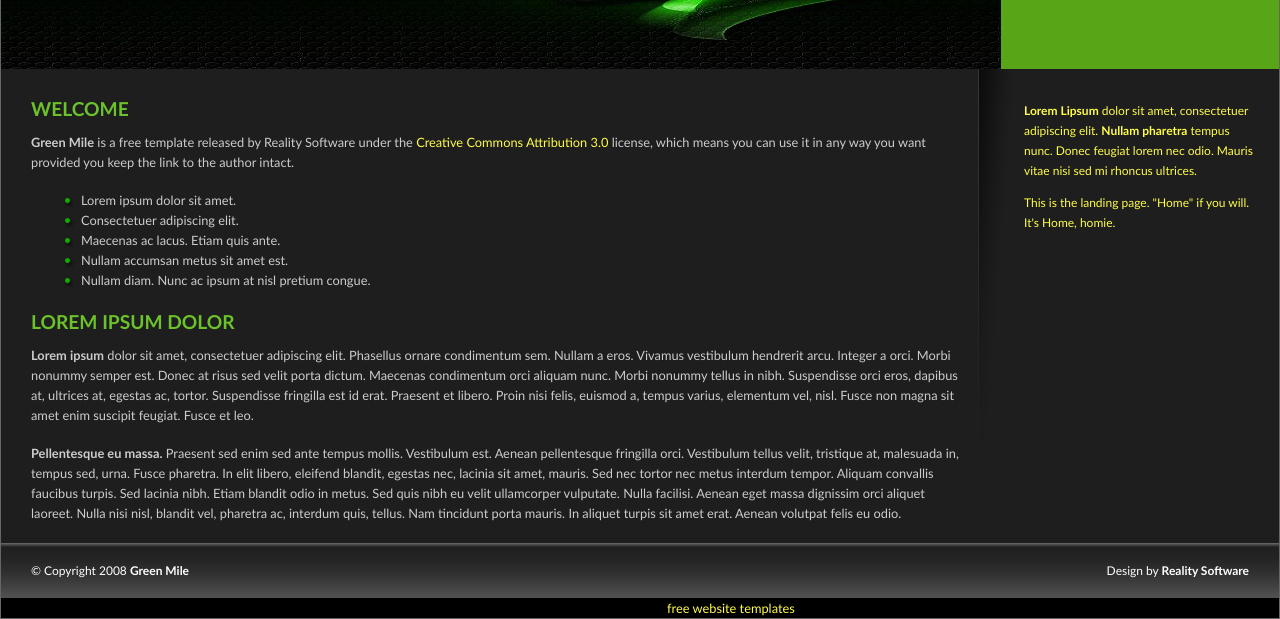
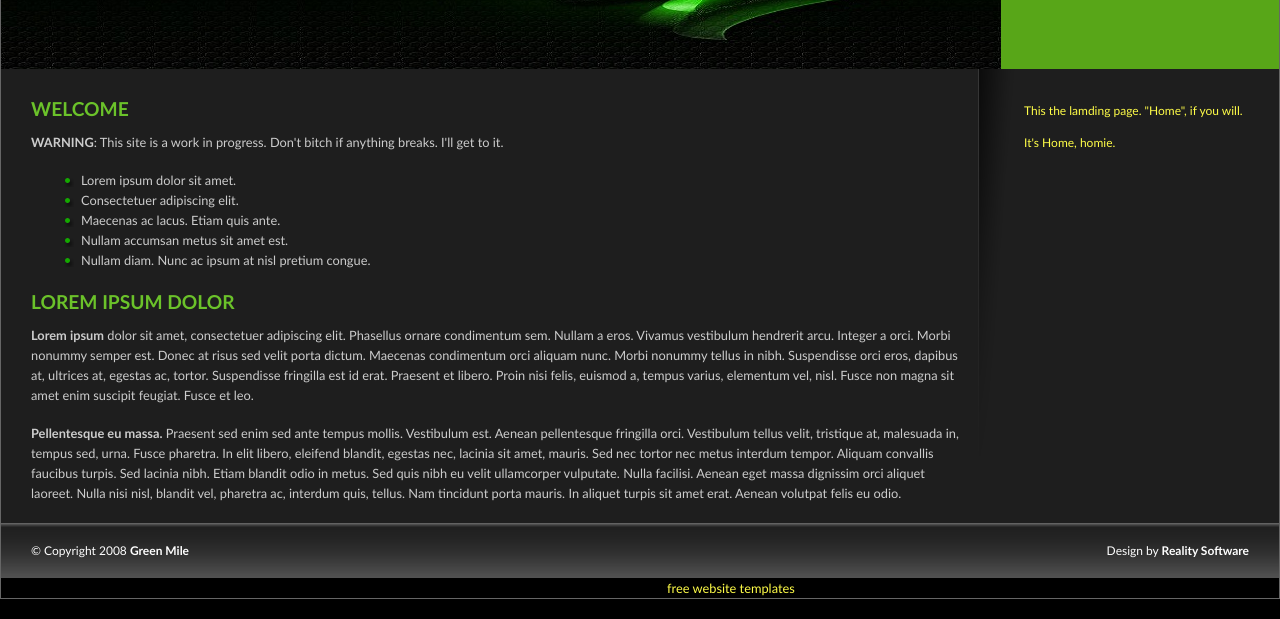
Before and after one commit to lokimudhearth/lokimudhearth.github.io, a plain HTML site: page index.html in a window 1280 px wide. Shown: the part 237-856 px from the top of the page. Drawn offline with Linux system fonts and the light colour scheme.

Commit message:
Update index.html

```diff
--- a/index.html
+++ b/index.html
@@ -18,12 +18,12 @@
 </div>
 <div id="main">
   <div id="sidebar">
-    <p><a href="http://all-free-download.com/free-website-templates/">Lorem Lipsum</a> dolor sit amet, consectetuer adipiscing elit. <a href="http://all-free-download.com/free-website-templates/">Nullam pharetra</a> tempus nunc. Donec feugiat lorem nec odio. Mauris vitae nisi sed mi rhoncus ultrices.</p>
-      <p>This is the landing page. "Home" if you will. It's Home, homie.</p>
+    <p> This the lamding page. "Home", if you will.</p>
+      <p>It's Home, homie.</p>
   </div>
   <div id="text" >
     <h1><strong>Welcome</strong></h1>
-    <p><strong>Green Mile</strong> is a free template released by Reality Software under the <a href="http://creativecommons.org/licenses/by/3.0/">Creative Commons Attribution 3.0</a> license, which means you can use it in any way you want provided you keep the link to the author intact.</p>
+    <p><strong>WARNING</strong>: This site is a work in progress. Don't bitch if anything breaks. I'll get to it.</p>
     <ul>
       <li>Lorem ipsum dolor sit amet.</li>
       <li>Consectetuer adipiscing elit.</li>
```
